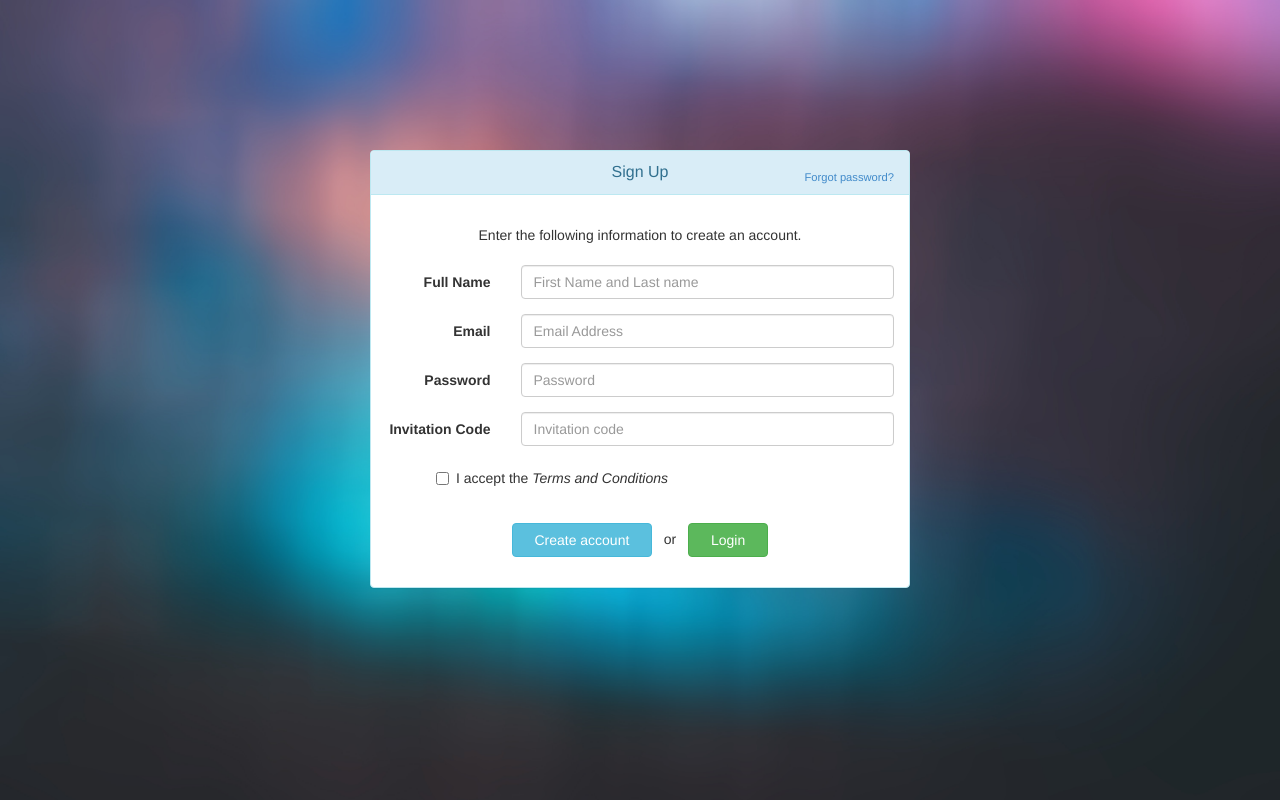
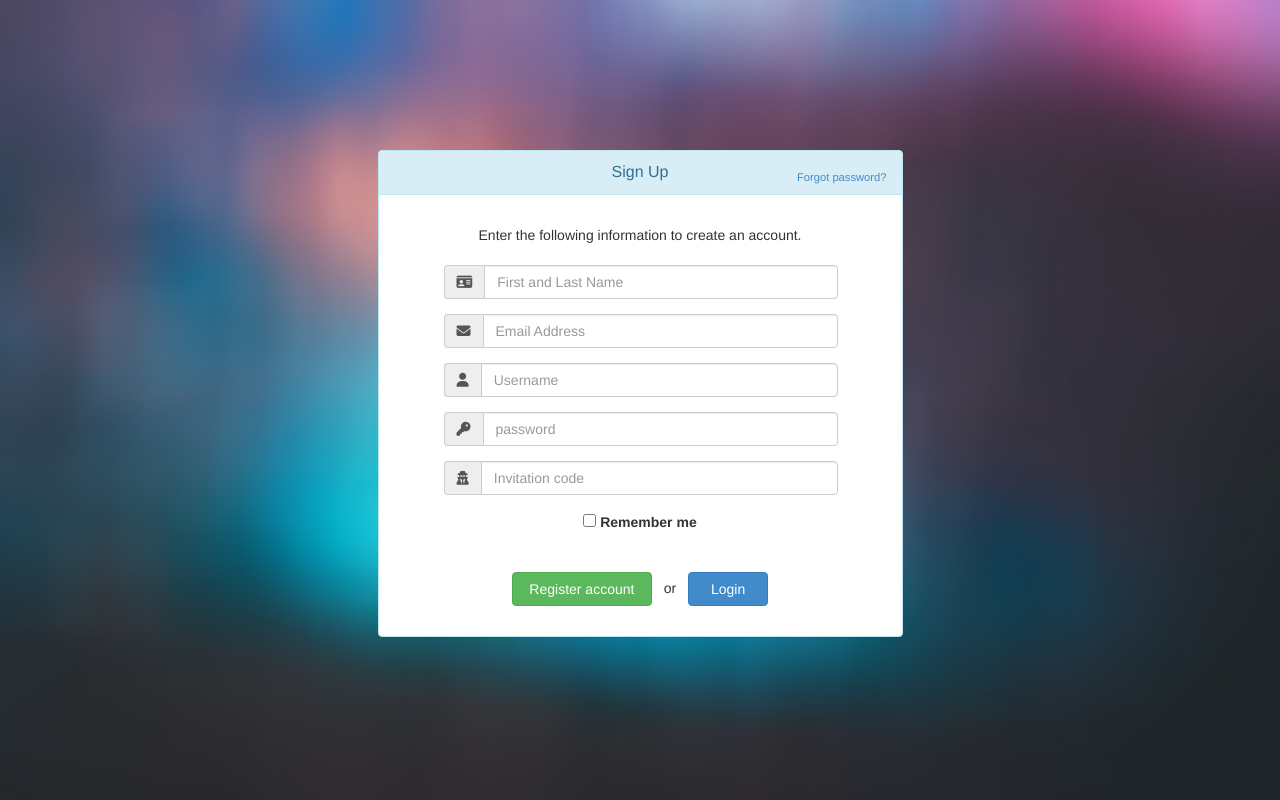
Before and after one commit to Tonemon/UKeep, a PHP site: page /login?notice=2 in a window 1280 px wide, after a click on "Create account". Run offline with PHP 8.4, Linux system fonts and the light colour scheme; data that the repository does not hold is empty; some libraries are stand-ins or nearby versions.

Commit message:
Login page rewrite + cleanup
Rewritten login page and removed unnecessary code on other pages.

```diff
--- a/website/dashboard/addons/metadata.php
+++ b/website/dashboard/addons/metadata.php
@@ -12,21 +12,14 @@
 
   <!-- Custom styles for this template-->
   <link href="../vendor/css/sb-admin-2.min.css" rel="stylesheet">
-
+  <script src="../vendor/js/sb-admin-2.min.js"></script>
 
   <!-- Bootstrap core JavaScript-->
   <script src="../vendor/jquery/jquery.min.js"></script>
   <script src="../vendor/js/bootstrap.bundle.min.js"></script>
-
-  <!-- Core plugin JavaScript-->
   <script src="../vendor/jquery-easing/jquery.easing.min.js"></script>
 
-  <!-- Custom scripts for all pages-->
-  <script src="../vendor/js/sb-admin-2.min.js"></script>
-
-  <!-- Page level plugins -->
+  <!-- Page level plugins / custom scripts -->
   <script src="../vendor/js/chart.js/Chart.min.js"></script>
-
-  <!-- Page level custom scripts -->
   <script src="../vendor/js/demo/chart-area-demo.js"></script>
   <script src="../vendor/js/demo/chart-pie-demo.js"></script>
--- a/website/dashboard/essentials.php
+++ b/website/dashboard/essentials.php
@@ -14,6 +14,7 @@
   $user_name = $rws[1]; // used for header (top right)
   $theme_color = $rws[14]; // used for page theme
   $user_code = $rws[16]; // used for storing personal information
+  $user_acctype = ""; // used to allow people to access admin & support page or not
 
   // logged in account id & users name and surname
   #$user_id = $rws[0];
--- a/website/login.php
+++ b/website/login.php
@@ -1,44 +1,36 @@
 <?php
 if (isset($_REQUEST['loginbutton'])){
   include '_inc/dbconn.php';
+
   $login_user = $_REQUEST['login_user'];
+  $login_password = sha1($_REQUEST['login_password'].$salt); // password salting (for security reasons)
 
-  // password salting (for security reasons)
-  $login_password = sha1($_REQUEST['login_password'].$salt);
-
-  if (preg_match("/@/", $login_user)) { // check for @, if present:
-    // getting usefull information for session creation (with email)
-    $sqlquery = "SELECT username,email,password,accstatus,status,id,account,name,red_login FROM UKeepMAIN.users WHERE email='$login_user' AND password='$login_password'";
+  if (preg_match("/@/", $login_user)) { // check for @, if present, probably user is logging in using email
+    $sqlquery = "SELECT id,email,username,accstatus,password,redirect_url FROM UKeepMAIN.users WHERE email='$login_user' AND password='$login_password'";
     $result = mysql_query($sqlquery) or die(mysql_error());
     $arr =  mysql_fetch_array($result);
 
-  } else { // no @ present, so user is trying to login with username:
-    // getting usefull information for session creation (with username)
-    $sqlquery = "SELECT username,email,password,accstatus,status,id,account,name,red_login FROM UKeepMAIN.users WHERE username='$login_user' AND password='$login_password'";
+  } else { // no @ present, user is probably trying to login with username
+    $sqlquery = "SELECT id,email,username,accstatus,password,redirect_url FROM UKeepMAIN.users WHERE username='$login_user' AND password='$login_password'";
     $result = mysql_query($sqlquery) or die(mysql_error());
     $arr =  mysql_fetch_array($result);
   }
 
-  $db_username = $arr[0];
+  // setting important variables which were received from database
+    $db_id = $arr[0];
     $db_email = $arr[1];
-  $db_pass = $arr[2];
+    $db_username = $arr[2];
     $db_accstatus = $arr[3];
-	$status = $arr[4];
-  $db_id = $arr[5];
-  $db_acctype = $arr[6];
-  $db_name = $arr[7];
-  $redirect = $arr[8];
+    $db_pass = $arr[4];
+    $redirect = $arr[5];
 
-  if (($login_user == $db_username || $login_user == $db_email) && $login_password == $db_pass){ // check if submitted information is correct
+  if (($login_user == $db_username || $login_user == $db_email) && $login_password == $db_pass){ // submitted information is correct
     if ($db_accstatus == "ACTIVE"){ // check if account status is active or not
       session_start();
       $_SESSION['session_keep_start'] = 1;
-      $_SESSION['session_keep_username'] = $db_user;
-      $_SESSION['session_keep_email'] = $db_email;
       $_SESSION['session_keep_id'] = $db_id;
-      $_SESSION['session_keep_name'] = $db_name;
 
-      // setting user status to online
+      // setting user status to online and redirecting to their set homepage
       $setonline = "UPDATE UKeepMAIN.users SET status='online' WHERE email='$db_email'";
       mysql_query($setonline) or die(mysql_error());
       header('location:/dashboard/'.$redirect);
@@ -48,19 +40,20 @@ if (isset($_REQUEST['loginbutton'])){
     }
 
   } elseif ($db_id == NULL) { // user login information is incorrect
+
     // This query checks if user is permanently deleted (from 'usersclosed' table)
       $del_sql = "SELECT username FROM UKeepMAIN.usersclosed WHERE username='$login_user'";
       $del_result = mysql_query($del_sql) or die(mysql_error());
       $del_rws = mysql_fetch_array($del_result);
 
-    if (isset($del_rws[0])){
+    if (isset($del_rws[0])){ // account found in 'deleted users' table, so probably permanently removed
       header('location:login?notice=1');
-    } else {
+    } else { // not found in 'deleted users' table, so credentials are probably wrong
       header('location:login?error=1');
     }
   }
-} else { // when no login button pressed, logged in and on login page --> redirect to home
-  session_start(); // check if session active to redirect user from login page
+} else { // when no login button pressed, but user is logged in and visits the login page --> redirect to home
+  session_start();
   if (isset($_SESSION['session_keep_start']))
     header('location:/dashboard/');
 }
@@ -69,21 +62,12 @@ if (isset($_REQUEST['loginbutton'])){
 <!DOCTYPE html>
 <html lang="en">
   <head>
-  	<meta charset="utf-8">
-  	<meta http-equiv="X-UA-Compatible" content="IE=edge">
-  	<meta name="viewport" content="width=device-width, initial-scale=1, shrink-to-fit=no">
-  	<link rel="shortcut icon" type="image/png" href="vendor/img/favicon.png"/>
-  	<meta name="description" content="UTasks - Online planner and advanced note taking software.">
-  	<meta name="author" content="UKeep Inc.">
 
-  	<!-- Bootstrap core CSS-->
+    <?php include 'dashboard/addons/metadata.php'; ?>
+  	<title>Sign In or Register &bull; UKeep</title>
     <link href="vendor/css/bootstrap-login.min.css" rel="stylesheet" id="bootstrap-css">
+    <script src="https://cdnjs.cloudflare.com/ajax/libs/popper.js/1.14.3/umd/popper.min.js"></script>
 
-  	<!-- Custom fonts/styles for this template-->
-  	<script src="https://kit.fontawesome.com/65d0b9813c.js" crossorigin="anonymous"></script>
-  	<link href="vendor/css/sb-admin.css" rel="stylesheet">
-
-  	<title>Sign In or Register &bull; UKeep</title>
   </head>
 
   <body style="text-align: center; background-image:url(vendor/img/loginbackground.jpg); background-repeat:no-repeat; background-size:cover;">
@@ -94,7 +78,7 @@ if (isset($_REQUEST['loginbutton'])){
         <div class="panel panel-info" >
           <div class="panel-heading">
             <div class="panel-title">Sign In</div>
-            <div style="float:right; font-size: 80%; position: relative; top:-15px"><a href="#" onClick="$('#loginbox').hide(); $('#forgotbox').show()">Forgot password?</a></div>
+            <div style="float:right; font-size: 80%; position: relative; top:-15px"><a href="#" onClick="$('#loginbox').hide(); $('#forgotbox').show();">Forgot password?</a></div>
           </div>
 
           <?php
@@ -111,13 +95,13 @@ if (isset($_REQUEST['loginbutton'])){
               echo '<div style="padding-top:10px" class="panel-body">';
             } elseif ($_GET['error'] == "3") { // account disabled
               echo "<div class='alert alert-danger'>
-                <i class='fas fa-exclamation-triangle'></i> Account temporarily disabled. <br>Please <a href='http://ukeep.me/#contact'>contact us</a> for more information.</div>";
+                <i class='fas fa-exclamation-triangle'></i> Account (temporarily) disabled. <br>Please <a href='http://ukeep.me/#contact'>contact us</a> for more information.</div>";
               echo '<div style="padding-top:10px" class="panel-body">';
-            } elseif ($_GET['notice'] == "1") { // account might be deleted or weird error
-              echo "<div class='alert alert-warning'>
-                <i class='fas fa-exclamation-triangle'></i> Your account might be permanently removed. <a href='#' id='pagesDropdown' role='button' data-toggle='modal' data-target='#infoModal' aria-haspopup='true' aria-expanded='false'>Read more</a>.</div>";
-              echo '<div style="padding-top:10px" class="panel-body">';
-            } elseif ($_GET['notice'] == "2") { // account might be deleted or weird error
+            } elseif ($_GET['notice'] == "1") { // account might be deleted or weird error ?>
+              <div class="alert alert-warning">
+                <i class="fas fa-exclamation-triangle"></i> Your account might be permanently removed. <a href="#" onClick="$('#loginbox').hide(); $('#noticebox').show()">Read more</a>.</div>
+              <div style="padding-top:10px" class="panel-body">
+            <? } elseif ($_GET['notice'] == "2") { // account might be deleted or weird error
               echo "<div class='alert alert-warning'>
                 <i class='fas fa-exclamation-triangle'></i> Please login first to continue.</div>";
               echo '<div style="padding-top:10px" class="panel-body">';
@@ -127,22 +111,20 @@ if (isset($_REQUEST['loginbutton'])){
           ?>
 
             <p style="margin-bottom: 20px;">Sign in to your account to continue to your personalized dashboard.</p>
-            <form action="login" method="POST" name="login_form" class="form-horizontal">
+            <form action="login" method="POST"  class="form-horizontal">
 
               <div style="margin-bottom: 15px; width: 80%; margin-left: 50px;" class="input-group">
                 <span class="input-group-addon"><i class="fas fa-user"></i></span>
-                <input id="login-username" type="text" class="form-control" name="login_user" value="" placeholder="username or email">
+                <input type="text" class="form-control" name="login_user" placeholder="username or email" required>
               </div>
 
               <div style="margin-bottom: 5px; width: 80%; margin-left: 50px;" class="input-group">
                 <span class="input-group-addon"><i class="fas fa-key"></i></span>
-                <input id="login-password" type="password" class="form-control" name="login_password" placeholder="password">
+                <input type="password" class="form-control" name="login_password" placeholder="password" required>
               </div>
 
-              <div style="margin-bottom: 35px; margin-left: 50px;" class="input-group">
-                <div class="checkbox">
+              <div style="margin-bottom: 35px;" class="input-group">
                 <label><input id="login-remember" type="checkbox" name="remember" value="1"> Remember me</label>
-                </div>
               </div>
 
               <div style="margin-top:10px" class="form-group">
@@ -158,62 +140,51 @@ if (isset($_REQUEST['loginbutton'])){
         </div>
       </div>
 
-      <!-- Register/account creation modal -->
+      <!-- Register modal -->
       <div id="signupbox" style="display:none; margin-top:150px;" class="mainbox col-md-6 col-md-offset-3 col-sm-8 col-sm-offset-2">
-        <div class="panel panel-info">
+        <div class="panel panel-info" >
           <div class="panel-heading">
             <div class="panel-title">Sign Up</div>
             <div style="float:right; font-size: 80%; position: relative; top:-15px"><a href="#" onClick="$('#signupbox').hide(); $('#forgotbox').show()">Forgot password?</a></div>
           </div>
-
           <div style="padding-top:30px" class="panel-body">
             <p style="margin-bottom: 20px;">Enter the following information to create an account.</p>
-            <form id="signupform" class="form-horizontal" role="form">
+            <form action="processing" method="POST" class="form-horizontal">
 
-              <div id="signupalert" style="display:none" class="alert alert-danger">
-                <p>Error:</p>
-                <span></span>
+              <div style="margin-bottom: 15px; width: 80%; margin-left: 50px;" class="input-group">
+                <span class="input-group-addon"><i class="fas fa-id-card"></i></span>
+                <input type="text" class="form-control" name="register_name" placeholder="First and Last Name" required>
               </div>
 
-              <div class="form-group">
-                <label for="firstname" class="col-md-3 control-label">Full Name</label>
-                <div class="col-md-9">
-                  <input type="text" class="form-control" name="firstname" placeholder="First Name and Last name">
-                </div>
+              <div style="margin-bottom: 15px; width: 80%; margin-left: 50px;" class="input-group">
+                <span class="input-group-addon"><i class="fas fa-envelope"></i></span>
+                <input type="email" class="form-control" name="register_email" placeholder="Email Address" required>
               </div>
 
-              <div class="form-group">
-                <label for="email" class="col-md-3 control-label">Email</label>
-                <div class="col-md-9">
-                  <input type="text" class="form-control" name="email" placeholder="Email Address">
-                </div>
+              <div style="margin-bottom: 15px; width: 80%; margin-left: 50px;" class="input-group">
+                <span class="input-group-addon"><i class="fas fa-user"></i></span>
+                <input type="text" class="form-control" name="register_username" placeholder="Username">
               </div>
 
-              <div class="form-group">
-                <label for="password" class="col-md-3 control-label">Password</label>
-                <div class="col-md-9">
-                  <input type="password" class="form-control" name="passwd" placeholder="Password">
-                </div>
+              <div style="margin-bottom: 15px; width: 80%; margin-left: 50px;" class="input-group">
+                <span class="input-group-addon"><i class="fas fa-key"></i></span>
+                <input type="password" class="form-control" name="register_password" placeholder="password">
               </div>
 
-              <div class="form-group">
-                <label for="icode" class="col-md-3 control-label">Invitation Code</label>
-                <div class="col-md-9">
-                  <input type="text" class="form-control" name="icode" placeholder="Invitation code">
-                </div>
+              <div style="margin-bottom: 15px; width: 80%; margin-left: 50px;" class="input-group">
+                <span class="input-group-addon"><i class="fas fa-user-secret"></i></span>
+                <input type="password" class="form-control" name="register_code" placeholder="Invitation code" required>
               </div>
 
-              <div style="margin-bottom: 35px; margin-left: 50px;" class="input-group">
-                <div class="checkbox">
-                  <label><input id="login-remember" type="checkbox" name="remember" value="1"> I accept the <i>Terms and Conditions</i></label>
-                </div>
+              <div style="margin-bottom: 35px;" class="input-group">
+                <label><input id="login-remember" type="checkbox" name="remember" value="1"> Remember me</label>
               </div>
 
               <div style="margin-top:10px" class="form-group">
                 <div class="col-sm-12 controls">
-                  <a id="btn-login" href="#" class="btn btn-info" style="width: 140px">Create account</a>
+                  <button class="btn btn-success" type="submit" name="registerbutton" style="width: 140px">Register account</button>
                   <span style="margin-left:8px;">or</span>
-                  <a id="btn-fblogin" href="#" class="btn btn-success" style="margin-left:8px; width: 80px" onclick="$('#signupbox').hide(); $('#loginbox').show()">Login</a>
+                  <a id="btn-fblogin" href="#" class="btn btn-primary" style="margin-left:8px; width: 80px" onClick="$('#signupbox').hide(); $('#loginbox').show()">Login</a>
                 </div>
               </div>
 
@@ -231,18 +202,17 @@ if (isset($_REQUEST['loginbutton'])){
           </div>
 
           <div style="padding-top:30px" class="panel-body" >
-            <div style="display:none" id="login-alert" class="alert alert-danger col-sm-12"></div>
             <p style="margin-bottom: 20px;">Please enter the email address associated with your account below.</p>
-            <form id="forgetform" class="form-horizontal" role="form">
+            <form action="processing" method="POST" class="form-horizontal">
 
               <div style="margin-bottom: 15px; width: 80%; margin-left: 50px;" class="input-group">
                 <span class="input-group-addon"><i class="fas fa-paper-plane"></i></span>
-                <input id="forget-email" type="email" class="form-control" name="username" value="" placeholder="Recovery Email Address">
+                <input type="email" class="form-control" name="recovery_email" placeholder="Recovery Email Address" required>
               </div>
 
               <div style="margin-top:10px" class="form-group">
                 <div class="col-sm-12 controls">
-                  <a id="btn-login" href="#" class="btn btn-success">Send Recovery Email</a>
+                  <button class="btn btn-success" type="submit" name="recoverybutton">Send Recovery Email</button>
                 </div>
               </div>
 
@@ -251,37 +221,31 @@ if (isset($_REQUEST['loginbutton'])){
         </div>
       </div>
 
-    </div> <!-- /container -->
+      <!-- 'Permanently removed' modal -->
+      <div id="noticebox" style="display:none; margin-top:150px;" class="mainbox col-md-6 col-md-offset-3 col-sm-8 col-sm-offset-2">
+        <div class="panel panel-info" >
+          <div class="panel-heading">
+            <div class="panel-title">Account permanently removed</div>
+          </div>
 
-    <!-- Permanent deleted account Modal-->
-    <div class="modal fade" id="infoModal" tabindex="-1" role="dialog" aria-labelledby="exampleModalLabel" aria-hidden="true">
-      <div class="modal-dialog" role="document">
-        <div class="modal-content">
-          <div class="modal-header">
-            <h5 class="modal-title" id="exampleModalLabel"><i class="fas fa-fw fa-trash-alt"></i> Permanently removed account</h5>
-            <button class="close" type="button" data-dismiss="modal" aria-label="Close">
-              <span aria-hidden="true">×</span>
-            </button>
+          <div style="padding-top:30px" class="panel-body" >
+            <p>
+              If you see this page, your account <b>might</b> be permantly removed.<br><br> If you don't recognize this activity or don't know how this happended, <b>please try logging in again</b>. If that doesn't work, <b>contact us</b> using the contact on the homepage</a>.<br><br> Some reasons why your account <b>could</b> have been deleted:<br>
+              1. Inactive for a long period (+2 years).<br>
+              2. Unusual or fraudulent activity.<br>
+              3. User was exploiting (premium) features.<br>
+              Or other (unlisted) reasons.
+            </p><br>
+
+              <div style="margin-top:10px" class="form-group">
+                <div class="col-sm-12 controls">
+                  <a class="btn btn-secondary" href="#"  onClick="$('#noticebox').hide(); $('#loginbox').show()"> &laquo; Back</a>
                 </div>
-          <div class="modal-body">If you see this page, your account <b>might</b> be permantly removed.<br><br> If you don't recognize this activity or don't know how this happended, <b>please try logging in again</b>. If that doesn't work, <b>contact us</b> using the contact information on <a href='http://utasks.me/contact'>this page</a>.<br><br> Some reasons why your account <b>could</b> be deleted:
-          <ol>
-          	<li>Inactive for a long period (+2 years).</li>
-          	<li>Unusual or fraudulent activity.</li>
-          	<li>User was exploiting (premium) features.</li>
-          </ol>
-          Or other (unlisted) reasons.
               </div>
+
           </div>
         </div>
       </div>
 
-    <!-- Credits footer on every page
-    <div style="position: fixed;bottom: 0;right: 15px;background-color: #fff;box-shadow: 0 4px 8px rgba(0,0,0,.05);border-radius: 3px 3px 0 0;font-size: 12px;padding: 5px 10px;">Created by Tony.</div>-->
-
-    <!-- Core plugin JavaScript-->
-  <script src="https://cdnjs.cloudflare.com/ajax/libs/popper.js/1.14.3/umd/popper.min.js"></script>
-	<script src="vendor/js/jquery.easing.min.js"></script>
-	<script src="//netdna.bootstrapcdn.com/bootstrap/3.1.0/js/bootstrap.min.js"></script>
-  <script src="//code.jquery.com/jquery-1.11.1.min.js"></script>
   </body>
 </html>
```
Also changed, not shown: website/dashboard/index.php (+0 -88 lines), website/processing.php (added, +8 -0 lines). Lines whose indentation alone changed are shown as unchanged.
